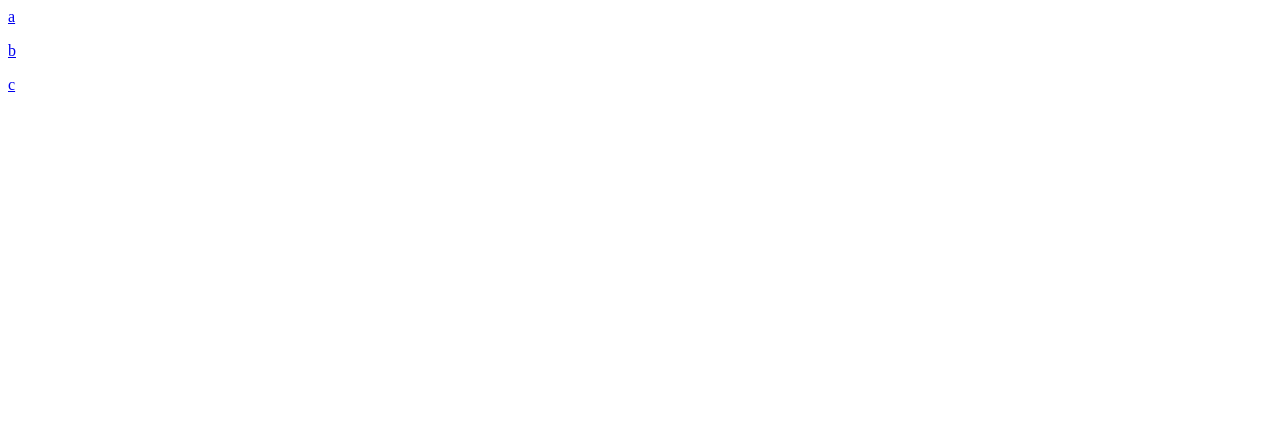
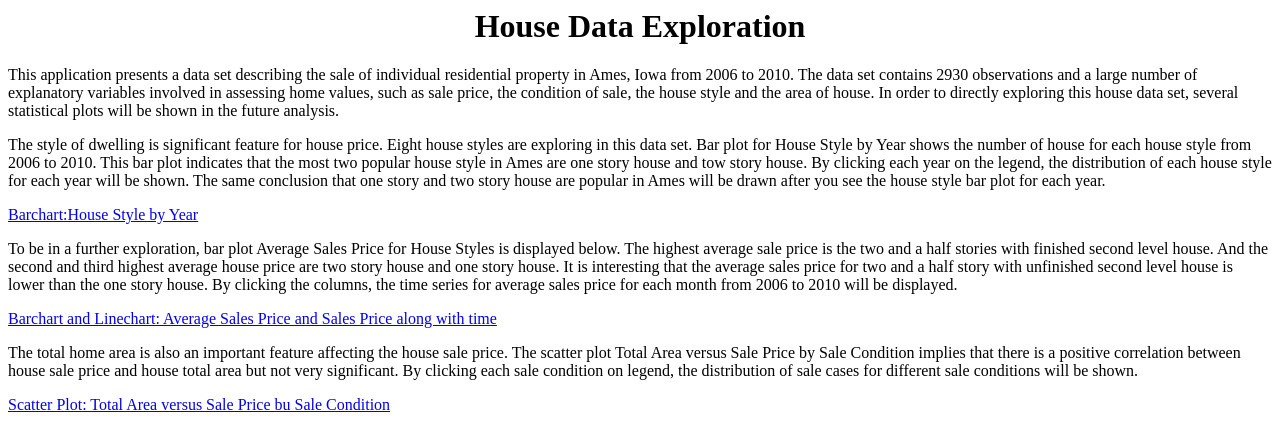
Before and after one commit to tonghoo/visualization_final, a website: page index.html in a window 1280 px wide. Drawn offline with Linux system fonts and the light colour scheme.

Commit message:
added discription

```diff
--- a/index.html
+++ b/index.html
@@ -1,8 +1,15 @@
 <html>
    <body>
+      <h1 align="middle">House Data Exploration</h1>
+      <p>This application presents a data set describing the sale of individual residential property in Ames, Iowa from 2006 to 2010. The data set contains 2930 observations and a large number of explanatory variables involved in assessing home values, such as sale price, the condition of sale, the house style and the area of house. In order to directly exploring this house data set, several statistical plots will be shown in the future analysis.</p>
+      <p>The style of dwelling is significant feature for house price. Eight house styles are exploring in this data set. Bar plot for House Style by Year shows the number of house for each house style from 2006 to 2010. This bar plot indicates that the most two popular house style in Ames are one story house and tow story house. By clicking each year on the legend, the distribution of each house style for each year will be shown. The same conclusion that one story and two story house are popular in Ames will be drawn after you see the house style bar plot for each year.</p>
 
-      <p><a href="/a.html">a</a></p>
-      <p><a href="/b.html">b</a></p>
-	   <p><a href="/c.html">c</a></p>
+      <p><a href="/a.html">Barchart:House Style by Year</a></p>
+      <p>To be in a further exploration, bar plot Average Sales Price for House Styles is displayed below. The highest average sale price is the two and a half stories with finished second level house. And the second and third highest average house price are two story house and one story house. It is interesting that the average sales price for two and a half story with unfinished second level house is lower than the one story house. By clicking the columns, the time series for average sales price for each month from 2006 to 2010 will be displayed. </p>
+
+      <p><a href="/b.html">Barchart and Linechart: Average Sales Price and Sales Price along with time</a></p>
+
+      <p>The total home area is also an important feature affecting the house sale price. The scatter plot Total Area versus Sale Price by Sale Condition implies that there is a positive correlation between house sale price and house total area but not very significant. By clicking each sale condition on legend, the distribution of sale cases for different sale conditions will be shown.</p>
+	   <p><a href="/c.html">Scatter Plot: Total Area versus Sale Price bu Sale Condition</a></p>
    </body>
 </html>
```
Also changed, not shown: public/fianl-barchart.ejs (+7 -2 lines), public/final-linechart.ejs (+7 -4 lines), public/final-scatterplot.ejs (+7 -4 lines).
